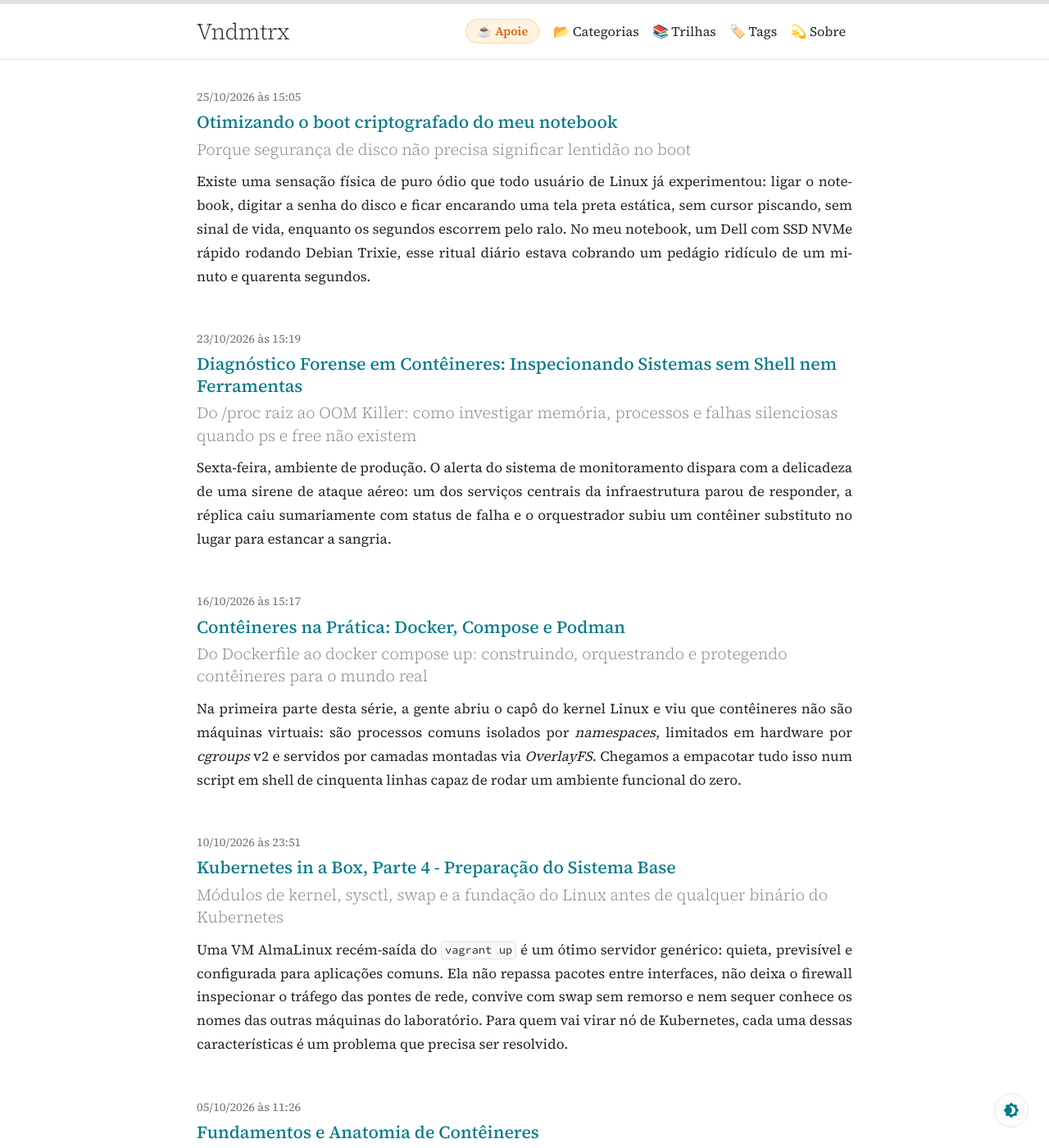
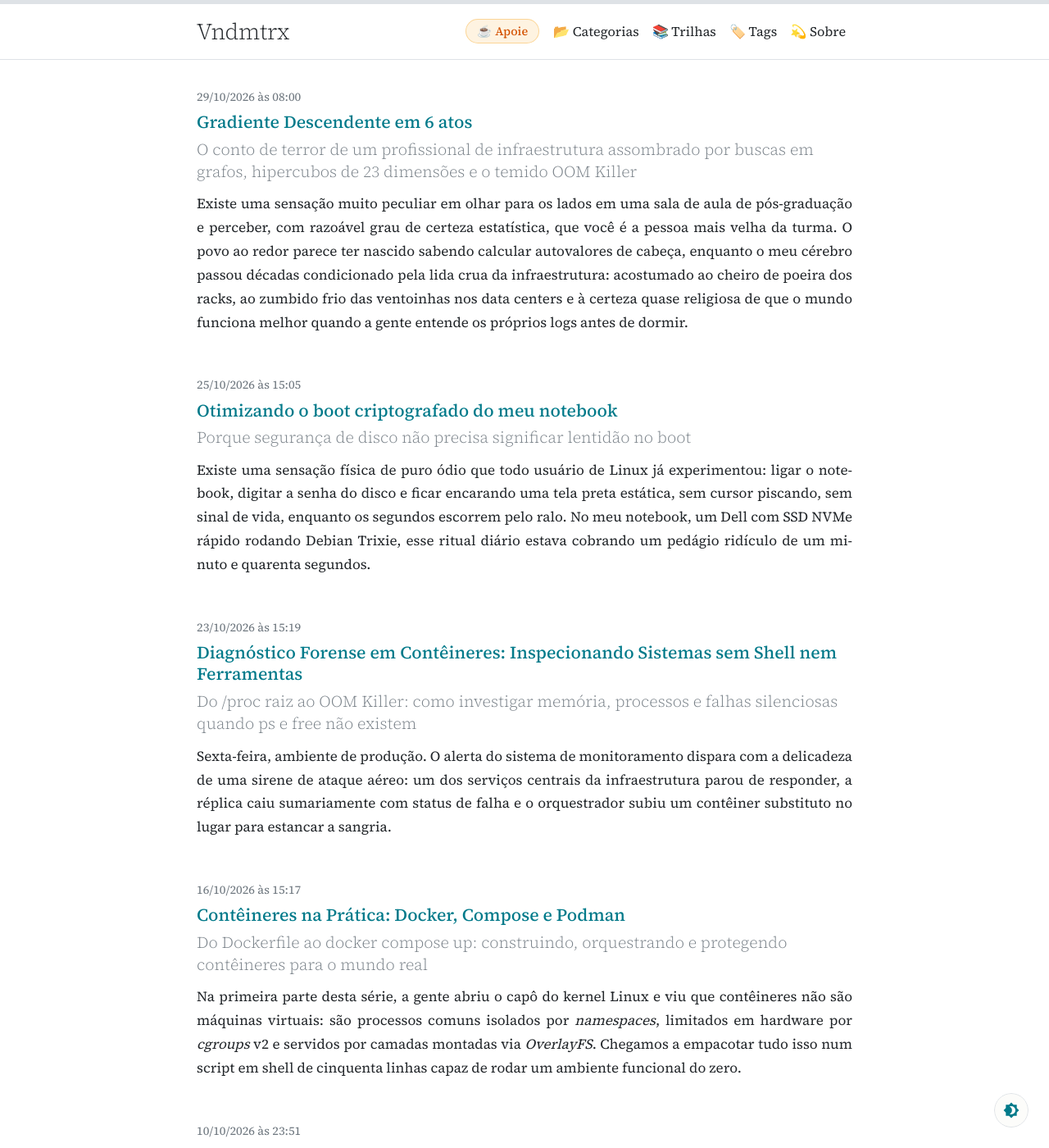
Before and after one commit to vndmtrx/vndmtrx.github.io, a Jekyll site: the page built from index.html, in a window 1280 px wide and 1400 px high. Shown: the whole window at 82% size. Built offline with Jekyll 4.4.1, drawn with Linux system fonts in a browser that asks for light colours; nearby versions of some CDN libraries; the list of posts is cut into pages by our own code; part of the change alters nothing that is shown; some of the changed text lies outside the part shown.

Commit message:
feat(post): publica crônica Gradiente Descendente em 6 atos

```diff
--- a/_drafts/2026-11-01-gradiente-descendente-em-6-atos.md
+++ b/_posts/2026/10/2026-10-29-gradiente-descendente-em-6-atos.md
@@ -4,12 +4,11 @@ title: "Gradiente Descendente em 6 atos"
 subtitle: "O conto de terror de um profissional de infraestrutura assombrado por buscas em grafos, hipercubos de 23 dimensões e o temido OOM Killer"
 author:
   - "Eduardo N. S. R."
-date: 2026-11-01 00:00:00 GMT-3
+date: 2026-10-29 08:00:00 GMT-3
 permalink: /posts/gradiente-descendente-em-6-atos/
 category: Crônicas
 tags: [Inteligência Artificial, Faculdade, PyTorch, Algoritmos]
 math: true
-published: false
 ---
 
 Existe uma sensação muito peculiar em olhar para os lados em uma sala de aula de pós-graduação e perceber, com razoável grau de certeza estatística, que você é a pessoa mais velha da turma. O povo ao redor parece ter nascido sabendo calcular autovalores de cabeça, enquanto o meu cérebro passou décadas condicionado pela lida crua da infraestrutura: acostumado ao cheiro de poeira dos racks, ao zumbido frio das ventoinhas nos data centers e à certeza quase religiosa de que o mundo funciona melhor quando a gente entende os próprios logs antes de dormir.
@@ -20,15 +19,15 @@ Quando o professor colocou o trabalho no Teams, o Mini-Projeto 1 parecia uma pro
 
 Aqui vale um alinhamento honesto de bastidor. No meu {% include post-ref.html slug="ensaio-sobre-dois-cegos" text="Ensaio sobre dois cegos" %}, eu defendi com unhas e dentes a escrita a quatro mãos com inteligência artificial para o blog, onde a máquina e o autor dividem o texto sem falsa vergonha. Só que aquilo era sobre literatura e ensaios pessoais. Aqui é mestrado. No mestrado, a regra do jogo é outra: se a IA escrever uma linha de código por você ou mastigar o relatório, você não aprendeu nada e virou apenas um papagaio caro de tecnologia.
 
-O meu pacto com a máquina foi radicalmente inverso. Sentei diante do terminal e decretei: *"Você não vai gerar o trabalho para mim. Você será o meu tutor digital. Eu vou formular a minha intuição, vou tentar explicar com a minha linguagem tosca e por várias vezes incorreta, vou quebrar a cara, e você vai me fazer perguntas difíceis para apontar onde a minha lógica furou. Aí eu vou lá, leio o livro, repito tudo novamente, e vou implementando com as minhas próprias mãos no teclado e testo até passar"*.
+O meu pacto com a máquina foi radicalmente inverso. Sentei diante do terminal e decretei: *"Você não vai gerar o trabalho para mim. Você será o meu tutor digital. Eu vou formular a minha intuição, vou tentar explicar com a minha linguagem tosca e incorreta, vou quebrar a cara, e você vai me fazer perguntas difíceis para apontar onde a minha lógica furou. Aí eu vou lá, leio o livro, repito tudo novamente, e vou implementando com as minhas próprias mãos no teclado e faço testes até passar"*.
 
-O que se seguiu nas semanas seguintes não foi um fluxo de trabalho corporativo elegante. Foi uma comédia de erros, humilhações computacionais e pequenas epifanias que merecem ser contadas em seis atos.
+O que se seguiu nas semanas seguintes não foi um fluxo de trabalho elegante. Foi uma comédia de erros, humilhações computacionais e pequenas epifanias que merecem ser contadas em seis atos.
 
 ## Ato I: A Batalha dos Bits
 
 Todo programador que se preza carrega um vício secreto: a vontade incontrolável de complicar coisas simples para parecer inteligente.
 
-Quando li que a fita tinha 23 posições e que podíamos inverter bits isolados ou blocos de tamanho arbitrário com custo unitário, a minha primeira reação foi montar uma arquitetura. Criei uma classe toda bonitinha chamada `FitaBits`, decorei com dataclasses, inventei métodos de parsing, coloquei validações de integridade e cheguei a pensar em abstrações funcionais com tuplas imutáveis. Estava lindo. Parecia um módulo de biblioteca corporativa pronta para ir a leilão.
+Quando li que a fita tinha 23 posições e que podíamos inverter bits isolados ou blocos de tamanho arbitrário com custo unitário, a minha primeira reação foi montar uma arquitetura. Criei uma classe toda bonitinha chamada `FitaBits`, decorei com dataclasses, inventei métodos de parsing, coloquei validações de integridade e cheguei a pensar em abstrações funcionais com tuplas imutáveis. Estava lindo. Parecia um módulo de biblioteca corporativa pronto para ir a leilão.
 
 Aí parei, olhei para o código e me perguntei o que diabos eu estava fazendo.
 
@@ -141,7 +140,7 @@ O pânico voltou em ondas gigantescas.
 
 Até aquele momento, que já tinha passado quase um mês desde o começo dessa odisséia, tudo estava confortável dentro da lógica booleana: bits são zero ou um, estados são inteiros, transições são XOR. De repente, o enunciado exige que a fita binária seja tratada como um ponto contínuo $\mathbf{x} \in [0, 1]^L$ dentro de um hipercubo euclidiano de 23 dimensões, atraído por uma bacia de potencial quadrática até o vetor nulo.
 
-Sentei diante da máquina e mandei a real: *"Eu não entendi nada do que é pra fazer. Sou de infraestrutura. Matrizes e cálculo são o meu calcanhar de Aquiles. Seja meu professor. Não me cuspa fórmulas prontas. Me faça perguntas conceituais, teste minhas analogias, me teste os conhecimentos e vamos construindo a intuição do zero"*.
+Sentei diante da máquina e mandei a real: *"Eu não entendi nada do que é pra fazer. Sou de infraestrutura. Matrizes e cálculo são o meu calcanhar de Aquiles. Seja meu professor. Não me cuspa fórmulas prontas. Me faça perguntas conceituais, teste minhas analogias, teste meus conhecimentos e vamos construindo a intuição do zero"*.
 
 O que se seguiu foi uma das sessões mais fascinantes de tutoria que já experimentei.
 
@@ -173,7 +172,7 @@ $$\eta \le \frac{1}{2 + 4\lambda}$$
 
 Pela primeira vez em quarenta e quatro anos de vida, as matrizes e derivadas começaram a deixar de ser símbolos incompreensíveis em um quadro negro e viraram molas, elásticos e amortecedores que eu conseguia enxergar e tocar. Ok, ainda não é o ideal, mas é o ferramental que consegui construir por conta própria.
 
-## Ato VI: A Conversa no WhatsApp e a Epifania do set()
+## Ato VI: A Conversa no WhatsApp e a Epifania do Set
 
 Alguns dias após a entrega dos resultados, recebi uma mensagem de outro colega de turma.
 
@@ -181,7 +180,7 @@ Ele estava em desespero legítimo com a complexidade combinatória do problema.
 
 Eu nem sequer tinha estofo para tentar bancar o teórico ali.
 
-Respondi com a mais pura humildade de quem passou a vida inteira trocando cabo de rede e configurando memória de servidor e tava sofrendo com toda aquela prosopopéia abstrata:
+Respondi com a mais pura humildade de quem passou a vida inteira trocando cabo de rede e configurando memória de servidor e tava sofrendo com toda aquela prosopopeia abstrata:
 
 > *"Cara, a sua intuição com o vídeo foi show. Mas eu resolvi esse problema do jeito mais tosco que você pode imaginar: usei uma fila `deque` para pegar os nós por ordem de chegada e enfiei cada fita já vista dentro de um `set()` nativo do Python. Como o `set` usa tabela hash interna com busca em $O(1)$, a busca nunca visitou o mesmo estado duas vezes e a memória não explodiu."*
 
@@ -191,7 +190,7 @@ Essa, no fim das contas, é a verdadeira graça de voltar para a universidade de
 
 O Mini-Projeto 1 está entregue e devidamente commitado no repositório [^3], com oitenta testes automatizados passando no `pytest` e uma sensação deliciosa de dever cumprido.
 
-Agora só me resta respirar fundo e preparar para o enunciado dos Mini-Projetos 2 e do 3, onde as redes neurais profundas, matrizes de pesos densas e tensores multidimensionais certamente estarão me esperando na próxima esquina para cobrar a fatura com juros.
+Agora só me resta respirar fundo e me preparar para o enunciado dos Mini-Projetos 2 e 3, onde as redes neurais profundas, matrizes de pesos densas e tensores multidimensionais certamente estarão me esperando na próxima esquina para cobrar a fatura com juros.
 
 Segura na mão de Zeus e vai.
 
```
